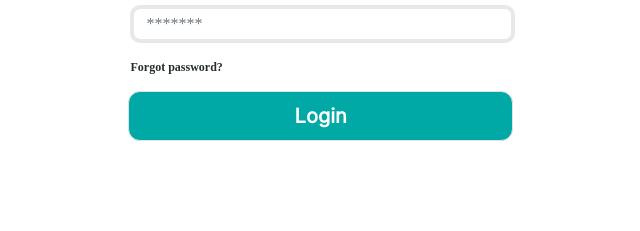
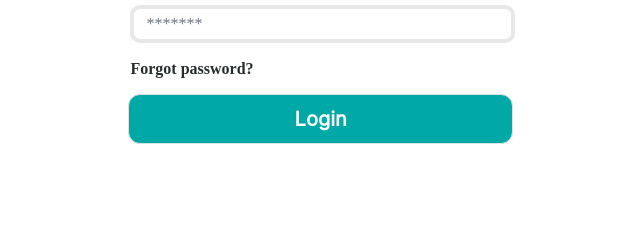
Before and after one commit to yuliusobi/Modified_MsGlow_Website, a plain HTML site: page login.html in a window 1280 px wide. Shown: the part 445-676 px from the top of the page, 23-663 px from the left. Drawn offline with nearby package versions, Linux system fonts and the light colour scheme.

Commit message:
Update login.html

```diff
--- a/login.html
+++ b/login.html
@@ -85,7 +85,7 @@
                       <label for="passLogin" class = "text-lg ml-0.5 fontwarna2 fontface1">Password</label>
                       <input type="password" class="form-control mb-3 ml-0.5 input-custom fontface1"  id="passLogin" placeholder="*******">
                       <a href="forgotPass.html" class="hover:no-underline ">
-                        <h3 class="font-weight-bold text-xs mb-3 ml-0.5 fontwarna2 hover:text-[#FE6D73] fontface1">Forgot password?</h3>
+                        <h3 class="font-weight-bold mb-3 ml-0.5 fontwarna2 hover:text-red-600 fontface1">Forgot password?</h3>
                       </a>
                     </div>
                     <div class="col text-center">
```
